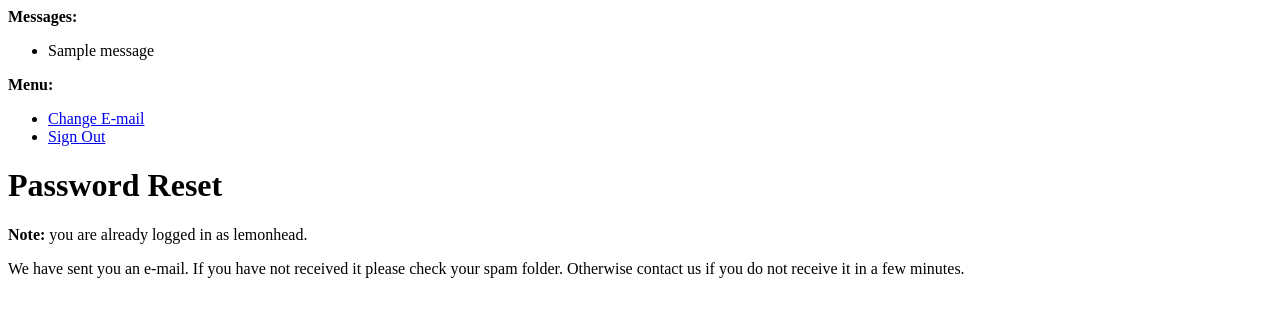
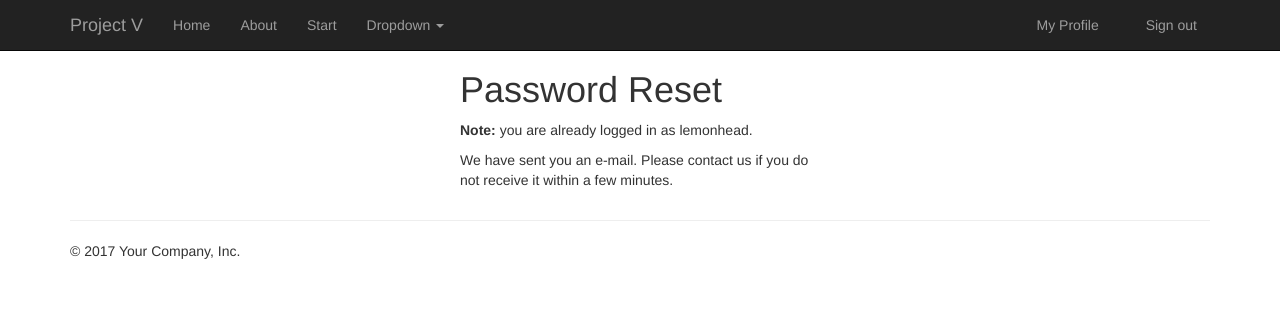
Before and after one commit to Dgodman/projectv, a Django app: a page that, after the commit, uses vote/templates/messages.html in a window 1280 px wide. Shown: the top 317 px of the page. Run offline with Django 3.2, Linux system fonts and the light colour scheme; a user stored in the database is signed in; tables that the repository leaves empty hold one stand-in row (values such as "Sample post"); one stand-in notice (Sample message) is shown; some libraries are stand-ins or nearby versions.

Commit message:
reset forms and added messages to html

```diff
--- /dev/null
+++ b/vote/templates/account/password_reset_done.html
@@ -0,0 +1,16 @@
+{% extends "base_form.html" %}
+
+{% load i18n %}
+{% load account %}
+
+{% block head_title %}{% trans "Password Reset" %}{% endblock %}
+
+{% block form_container %}
+    <h1>{% trans "Password Reset" %}</h1>
+
+    {% if user.is_authenticated %}
+    {% include "account/snippets/already_logged_in.html" %}
+    {% endif %}
+
+    <p>{% blocktrans %}We have sent you an e-mail. Please contact us if you do not receive it within a few minutes.{% endblocktrans %}</p>
+{% endblock %}
--- a/vote/templates/base_generic.html
+++ b/vote/templates/base_generic.html
@@ -80,58 +80,12 @@
             </footer>
         </div>
     {% endblock %}
-    {% block messages_block %}
-        <div class="container" style="display:none;">
-            {% for message in messages %}
-                <div class="alert {{ message.tags }} alert-dismissible" role="alert">
-                    {{ message }}
-                    <!--<button type="button" class="close" data-dismiss="alert" aria-label="Close">
-                        <span aria-hidden="true">&times;</span>
-                    </button>-->
-                </div>
-            {% endfor %}
-        </div>
-    {% endblock %}
     <!-- Bootstrap core JavaScript placed at the end so pages load faster -->
     <script src="https://ajax.googleapis.com/ajax/libs/jquery/3.2.1/jquery.min.js"></script>
     <script src="https://maxcdn.bootstrapcdn.com/bootstrap/3.3.7/js/bootstrap.min.js"></script>
     <script src="{% static 'js/ie10-viewport-bug-workaround' %}"></script>
     <script src="{% static 'js/notify.min.js' %}"></script>
-    <script>
-    $(document).ready(function(){
-        $('.alert').each(function(i)
-        {
-            var alert_text = $(this).text();
-            if (alert_text != null && alert_text != '')
-            {
-                var alert_type = 'success'
-                if ($(this).hasClass('alert-success'))
-                {
-                    alert_type = 'success';
-                }
-                else if ($(this).hasClass('alert-info'))
-                {
-                    alert_type = 'info';
-                }
-                else if ($(this).hasClass('alert-warning'))
-                {
-                    alert_type = 'warn';
-                }
-                else if ($(this).hasClass('alert-danger'))
-                {
-                    alert_type = 'error';
-                }
-                $.notify(
-                    alert_text,
-                    {
-                        className: alert_type,
-                        globalPosition: 'bottom right',
-                    }
-                );
-            }
-        });
-    });
-    </script>
+    {% include 'messages.html' %}
     {% block javascript %}
     {% endblock %}
 </body>
--- a/vote/templates/messages.html
+++ b/vote/templates/messages.html
@@ -1,8 +1,87 @@
+{% if messages %}
+    <div class="container" style="display:none;">
         {% for message in messages %}
-    <div class="alert {{ message.tags }} alert-dismissible" role="alert" style="display:none;">
+            <div class="alert {{ message.tags }} alert-dismissible" role="alert">
                 {{ message }}
+                <!--
                 <button type="button" class="close" data-dismiss="alert" aria-label="Close">
                     <span aria-hidden="true">&times;</span>
                 </button>
+                -->
             </div>
         {% endfor %}
+    </div>
+{% endif %}
+<script>
+$(document).ready(function(){
+    $.notify.addStyle("bootstrap_noimage", {
+        html: "<div>\n<span data-notify-text></span>\n</div>",
+        classes: {
+            base: {
+                "font-weight": "bold",
+                "padding": "8px 15px 8px 14px",
+                "text-shadow": "0 1px 0 rgba(255, 255, 255, 0.5)",
+                "background-color": "#fcf8e3",
+                "border": "1px solid #fbeed5",
+                "border-radius": "4px",
+                "white-space": "nowrap",
+                "padding-left": "25px",
+                "background-repeat": "no-repeat",
+                "background-position": "3px 7px"
+            },
+            error: {
+                "color": "#B94A48",
+                "background-color": "#F2DEDE",
+                "border-color": "#EED3D7",
+            },
+            success: {
+                "color": "#468847",
+                "background-color": "#DFF0D8",
+                "border-color": "#D6E9C6",
+            },
+            info: {
+                "color": "#3A87AD",
+                "background-color": "#D9EDF7",
+                "border-color": "#BCE8F1",
+            },
+            warn: {
+                "color": "#C09853",
+                "background-color": "#FCF8E3",
+                "border-color": "#FBEED5",
+            }
+        }
+    });
+    $('.alert').each(function(i)
+    {
+        var alert_text = $(this).text();
+        if (alert_text != null && alert_text != '')
+        {
+            var alert_type = 'success'
+            if ($(this).hasClass('alert-success'))
+            {
+                alert_type = 'success';
+            }
+            else if ($(this).hasClass('alert-info'))
+            {
+                alert_type = 'info';
+            }
+            else if ($(this).hasClass('alert-warning'))
+            {
+                alert_type = 'warn';
+            }
+            else if ($(this).hasClass('alert-danger'))
+            {
+                alert_type = 'error';
+            }
+            $.notify(
+                alert_text,
+                {
+                    style: 'bootstrap_noimage',
+                    className: alert_type,
+                    globalPosition: 'bottom right',
+                }
+            );
+        }
+    });
+});
+</script>
```
Also changed, not shown: vote/templates/account/password_reset.html (added, +28 -0 lines), db.sqlite3. Lines whose indentation alone changed are shown as unchanged.
